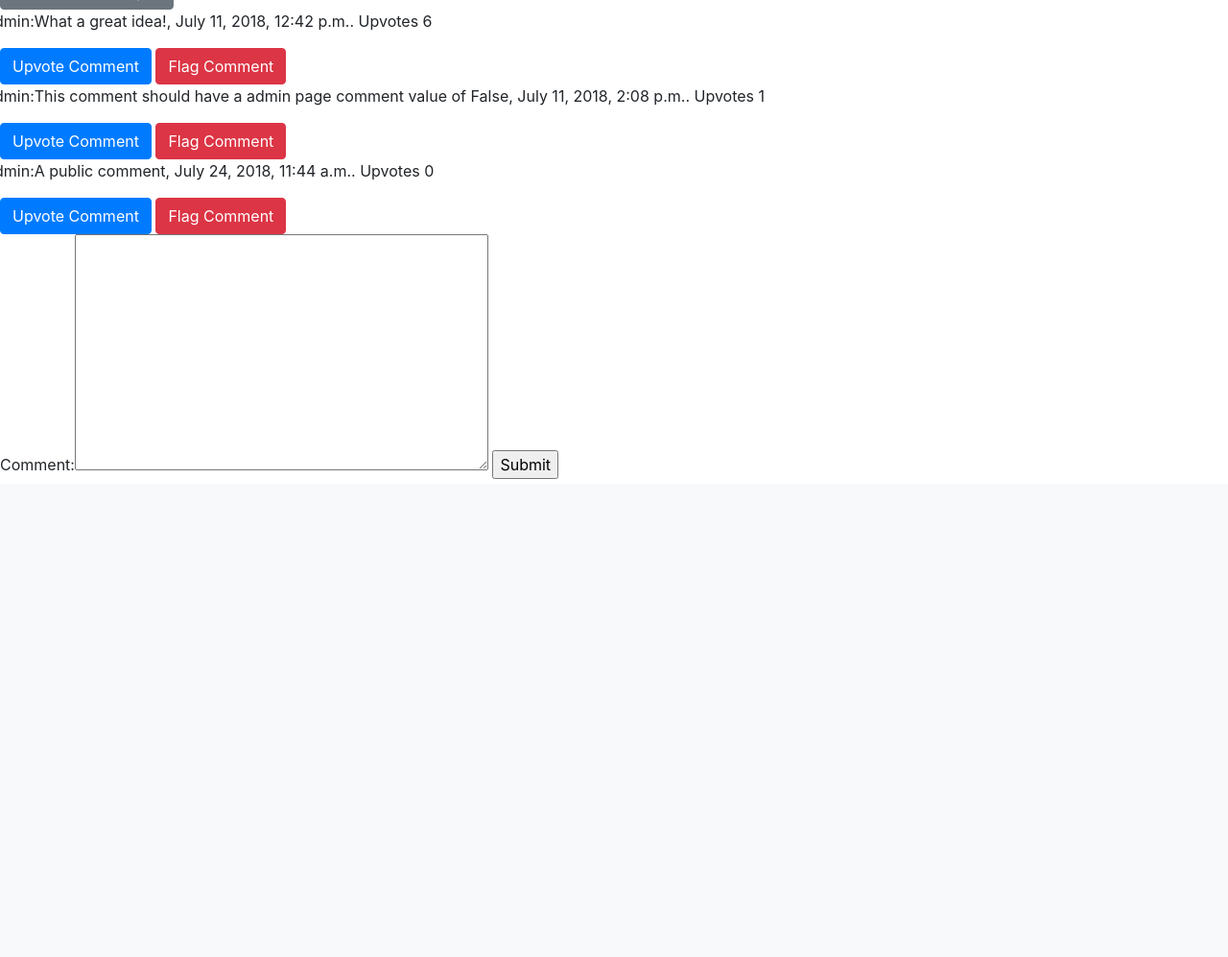
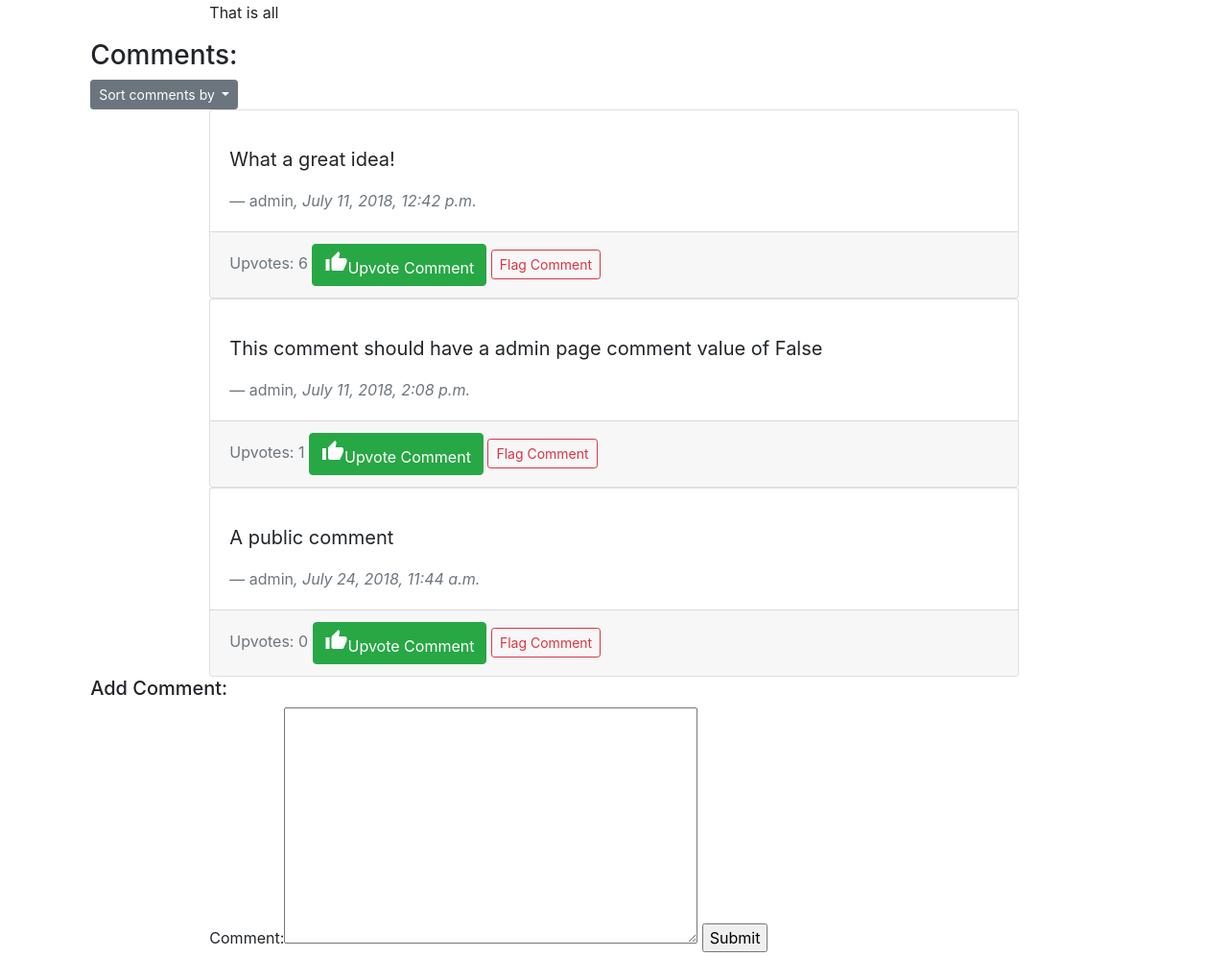
Before and after one commit to Paddywc/milestone-project-5, a Django app: a page that uses templates/base.html in a window 1280 px wide. Shown: the part 474-1471 px from the top of the page at 96% size. Before the commit the page ends 973 px from the top, so only its background shows below. Run offline with Django 3.2, Linux system fonts and the light colour scheme; data comes from the database, SQL or seed files in the repository; both versions use the stored data as it was after the commit; some libraries are stand-ins or nearby versions.

Commit message:
style view_feature page

```diff
--- a/market/models.py
+++ b/market/models.py
@@ -51,6 +51,7 @@ class Delivery(models.Model):
     # Code for turning other current_delivery_method values
     # to False once a new value saved as a True
     # Code from: https://stackoverflow.com/questions/1455126/unique-booleanfield-value-in-django
+    # Added user=self.user
     def save(self, *args, **kwargs):
         if self.current_delivery_method:
             try:
--- a/templates/base.html
+++ b/templates/base.html
@@ -11,6 +11,13 @@
     <script src="https://maxcdn.bootstrapcdn.com/bootstrap/4.0.0/js/bootstrap.min.js" integrity="sha384-JZR6Spejh4U02d8jOt6vLEHfe/JQGiRRSQQxSfFWpi1MquVdAyjUar5+76PVCmYl" crossorigin="anonymous"></script>
 
     <link rel="stylesheet" href="/static/css/styles.css" type="text/css" />
+
+
+<!--Import google icons-->
+ <link href="https://fonts.googleapis.com/icon?family=Material+Icons"
+      rel="stylesheet">
+
+
 
 <!--Stripe JavaScript
 Documentation recommends inclusion on every page of website
--- a/usersuggestions/templates/view_feature.html
+++ b/usersuggestions/templates/view_feature.html
@@ -1,23 +1,110 @@
-{% extends 'base.html' %}
-{% block title %} View Suggestion {% endblock %}
-{% load bootstrap_tags %}
-{% block head %}
+{% extends 'base.html' %} {% block title %} {{ feature.title }}{% endblock %} {% load bootstrap_tags %} {% block head %}
 <!--Script for ckeditor-->
-    {{ form.media }}
-{% endblock %}
-{% block content %}
+{{ form.media }} {% endblock %} {% block content %}
 
-<p>{{ feature.title }}</p>
+
+<main id="suggestion">
+
+
+    {% if request.user.is_staff %}
+    <div class="row btn-row">
+        <div class="col-xs-6 col-md-4 offset-xs-3 offset-md-4">
+            <a class="btn btn-outline-primary" href="{% url 'admin_page' feature.id %}" role="button">View admin page</a>
+        </div>
+    </div>
+    {% endif %}
+
+
+
+    <h1 id="suggestion-title">{{ feature.title }}</h1>
+
+
+    <div class="row btn-row">
+        <div class="col-xs-6 col-md-4 offset-xs-3 offset-md-4">
+            {% if not coins_enabled %}
+            <a class="btn btn-success" href="{% url 'upvote_suggestion' feature.id %}" role="button"> <i class="material-icons"> thumb_up</i>
+Upvote Suggestion</a> {% else %}
+            <!-- Upvote modal trigger-->
+            <button type="button" id="upvote" class="btn btn-success" data-toggle="modal" data-target="#upvoteModal">
+<i class="material-icons"> thumb_up</i>
+ Upvote Suggestion
+</button>
+            <!-- Upvote Modal -->
+            <div class="modal fade" id="upvoteModal" tabindex="-1" role="dialog" aria-labelledby="upvoteModalLabel" aria-hidden="true">
+                <div class="modal-dialog" role="document">
+                    <div class="modal-content">
+                        <div class="modal-header">
+                            <h5 class="modal-title" id="upvoteModalLabel">Upvote Suggestion</h5>
+                            <button type="button" class="close" data-dismiss="modal" aria-label="Close">
+          <span aria-hidden="true">&times;</span>
+        </button>
+                        </div>
+                        <div class="modal-body">
+
+                            <p>Upvote Cost: {{ price }} coins </p>
+                            Current coins: {{ user_coins }} {% if price > user_coins %}
+                            <p>You have insufficient coins to make this purchase</p>
+                            <form method="POST">
+                                {% csrf_token %}
+                                <!--from bootstrap documentation-->
+                                <div class="form-row align-items-center">
+                                    <div class="col-auto my-1">
+                                        <label class="mr-sm-2" for="purchaseCoinsSelect">Add more coins</label>
+                                        <select class="custom-select mr-sm-2" name="purchaseCoinsSelect" id="purchaseCoinsSelect">
+        {% for coin_option in coin_options %}
+        {% if coin_option == minimum_coins %}
+        <option value="{{ coin_option.id }}" selected> {{ coin_option }}: €{{ coin_option.price }}  </option>
+        {% else %}
+         <option value="{{ coin_option.id }}" > {{ coin_option }}: €{{ coin_option.price }} </option>
+        {% endif %}
+                {% endfor %}
+
+      </select>
+                                    </div>
+                                    <div class="col-auto my-1">
+                                        <button type="submit" class="btn btn-success" name="purchaseCoins">Purchase coins</button>
+                                    </div>
+                                </div>
+                            </form>
+                            {% endif %}
+                        </div>
+                        {% if user_coins >= price %}
+                        <div class="modal-footer">
+                            <button type="button" class="btn btn-secondary" data-dismiss="modal">Close</button>
+                            <a role="button" href="{% url 'upvote_suggestion' feature.id %}" class="btn btn-success">Confirm Upvote</a>
+                        </div>
+                        {% endif %}
+                    </div>
+                </div>
+            </div>
+            {% endif %}
+
+        </div>
+    </div>
+    <div class="row btn-row">
+        <div class="col-xs-6 col-md-4 offset-xs-3 offset-md-4">
+            <!-- Flag suggestion modal trigger -->
+            <button type="button" class="btn btn-outline-danger btn-sm " data-toggle="modal" data-target="#flagSuggestionModal">
+Flag Suggestion
+</button>
+        </div>
+    </div>
+
+
+    <div class="row">
+        <div class="col-xs-10 col-md-8 offset-xs-1 offset-md-2">
+            <div id="details-section">
                 <p>{{ feature.details|safe }}</p>
+            </div>
+        </div>
+    </div>
 
 
 
 
 
-   <!-- Flag suggestion modal trigger -->
-<button type="button" class="btn btn-danger" data-toggle="modal" data-target="#flagSuggestionModal">
-Flag Suggestion
-</button>
+
+
 
     <!--Flag suggestion model-->
 
@@ -45,18 +132,14 @@ Flag Suggestion
       </select>
 
                             </div>
-
                             <div class="col-auto my-1">
                                 <a class="flagBtn btn btn-danger" id="suggestionSpanBtn" href="{% url 'flag' 2 feature.id 0 %}" role="button">Flag </a>
                                 <a class="flagBtn btn btn-danger" id="suggestionHateBtn" href="{% url 'flag' 2 feature.id 1 %}" role="button">Flag </a>
                                 <a class="flagBtn btn btn-danger" id="suggestionGraphicBtn" href="{% url 'flag' 2 feature.id 2 %}" role="button">Flag </a>
                                 <a class="flagBtn btn btn-danger" id="suggestionBullyingBtn" href="{% url 'flag' 2 feature.id 3 %}" role="button">Flag </a>
-
                             </div>
-
                         </div>
                     </form>
-
                 </div>
 
             </div>
@@ -65,84 +148,26 @@ Flag Suggestion
 
 
 
-{% if request.user.is_staff %}
-<div class="row">
-<a class="btn btn-primary" href="{% url 'admin_page' feature.id %}" role="button">View admin page</a>
-</div>
-{% endif %}
-
-    {% if not coins_enabled %}
-<a class="btn btn-primary" href="{% url 'upvote_suggestion' feature.id %}" role="button">Upvote Suggestion</a>
-
-      {% else %}
-
-   <!-- Upvote modal trigger-->
-<button type="button" id="upvote" class="btn btn-primary" data-toggle="modal" data-target="#upvoteModal">
- Upvote Suggestion
-</button>
-
-<!-- Upvote Modal -->
-<div class="modal fade" id="upvoteModal" tabindex="-1" role="dialog" aria-labelledby="upvoteModalLabel" aria-hidden="true">
-  <div class="modal-dialog" role="document">
-    <div class="modal-content">
-      <div class="modal-header">
-        <h5 class="modal-title" id="upvoteModalLabel">Upvote Suggestion</h5>
-        <button type="button" class="close" data-dismiss="modal" aria-label="Close">
-          <span aria-hidden="true">&times;</span>
-        </button>
-      </div>
-      <div class="modal-body">
-
-        <p>Upvote Cost: {{ price }} coins </p>
-        Current coins: {{ user_coins }}
-           {% if price > user_coins %}
-        <p>You have insufficient coins to make this purchase</p>
-        <form method="POST">
-           {% csrf_token %}
-
-
-        <!--from bootstrap documentation-->
-  <div class="form-row align-items-center">
-    <div class="col-auto my-1">
-      <label class="mr-sm-2" for="purchaseCoinsSelect">Add more coins</label>
-      <select class="custom-select mr-sm-2" name="purchaseCoinsSelect" id="purchaseCoinsSelect">
-        {% for coin_option in coin_options %}
-        {% if coin_option == minimum_coins %}
-        <option value="{{ coin_option.id }}" selected> {{ coin_option }}: €{{ coin_option.price }}  </option>
-        {% else %}
-         <option value="{{ coin_option.id }}" > {{ coin_option }}: €{{ coin_option.price }} </option>
-        {% endif %}
-                {% endfor %}
-
-      </select>
-    </div>
-    <div class="col-auto my-1">
-      <button type="submit" class="btn btn-primary" name="purchaseCoins">Purchase coins</button>
-    </div>
-  </div>
-
-        </form>
-        {% endif %}
-
-
-      </div>
-      {% if user_coins >= price %}
-      <div class="modal-footer">
-        <button type="button" class="btn btn-secondary" data-dismiss="modal">Close</button>
-        <a role="button" href="{% url 'upvote_suggestion' feature.id %}" class="btn btn-primary">Confirm Upvote</a>
-      </div>
-      {% endif %}
-    </div>
-  </div>
-</div>
-
-
- <div id="comments">
 
 
 
+
+
+
+</main>
+
+<footer id="suggestion-comments">
+    <div id="comments">
+
+        <div class="row">
+            <div class="offset-1">
+                <h3 id="comments-title">Comments:</h3>
+            </div>
+        </div>
+        <div class="row">
+            <div class="offset-1">
                 <div class="btn-group" role="group">
-    <button id="orderCommentsButtonGroup" type="button" class="btn btn-secondary dropdown-toggle" data-toggle="dropdown" aria-haspopup="true" aria-expanded="false">
+                    <button id="orderCommentsButtonGroup" type="button" class="btn btn-sm btn-secondary dropdown-toggle" data-toggle="dropdown" aria-haspopup="true" aria-expanded="false">
       Sort comments by
     </button>
                     <div class="dropdown-menu" aria-labelledby="orderCommentsButtonGroup">
@@ -152,22 +177,39 @@ Flag Suggestion
                     </div>
                 </div>
             </div>
+        </div>
+
+        {% for comment in comments %}
+
+        <div class="row">
+            <div class="col-xs-10 col-md-8 offset-xs-1 offset-md-2">
+
+                <div class="card">
+
+                    <div class="card-body">
+                        <blockquote class="blockquote mb-0">
+                            <p>{{ comment.comment|safe }}</p>
+                            <footer class="blockquote-footer">{{ comment.user }}<cite title="Source Title">, {{ comment.date_time }}</cite></footer>
+                        </blockquote>
+                    </div>
+                    <div class="card-footer text-muted">
+                        Upvotes: {{ comment.upvotes }} <a class="btn upvote-btn btn-success " href="{% url 'upvote_comment' comment.id %}" role="button">
+                                <i class="material-icons"> thumb_up</i>Upvote Comment</a>
+
+                         <!-- Flag comment modal trigger -->
+        <button type="button" class="btn flag-btn btn-outline-danger btn-sm" data-toggle="modal" data-target="#flagCommentModal">
+Flag Comment
+</button>
+                    </div>
+
+                </div>
+            </div>
+        </div>
+
+        <!--<a class="btn btn-danger" href="{% url 'flag' 1 comment.id 2 %}" role="button">Flag </a>-->
 
 
 
-
-{% endif %}
-
-{% for comment in comments %}
-<div class="row"><p>{{ comment.user }}:{{ comment.comment|safe }}, {{ comment.date_time }}. Upvotes {{ comment.upvotes }}</p></div>
-<a class="btn btn-primary" href="{% url 'upvote_comment' comment.id %}" role="button">Upvote Comment</a>
-<!--<a class="btn btn-danger" href="{% url 'flag' 1 comment.id 2 %}" role="button">Flag </a>-->
-
-
-   <!-- Flag comment modal trigger -->
-<button type="button" class="btn btn-danger" data-toggle="modal" data-target="#flagCommentModal">
-Flag Comment
-</button>
 
         <!--Flag comment model-->
 
@@ -213,30 +255,35 @@ Flag Comment
             </div>
         </div>
 
-
         {% endfor %}
 
     </div>
     <script>
         let showAppropriateButton = function() {
             $(".flagBtn").hide()
-        if ($("#flagCommentReasonSelect").val()=="0"){
+            if ($("#flagCommentReasonSelect").val() == "0") {
                 $("#commentSpanBtn").show()
-        } else if ($("#flagCommentReasonSelect").val()=="1"){
+            }
+            else if ($("#flagCommentReasonSelect").val() == "1") {
                 $("#commentHateBtn").show()
-        } else if ($("#flagCommentReasonSelect").val()=="2"){
+            }
+            else if ($("#flagCommentReasonSelect").val() == "2") {
                 $("#commentGraphicBtn").show()
-        } else if ($("#flagCommentReasonSelect").val()=="3"){
+            }
+            else if ($("#flagCommentReasonSelect").val() == "3") {
                 $("#commentBullyingBtn").show()
             }
 
-         if ($("#flagSuggestionReasonSelect").val()=="0"){
+            if ($("#flagSuggestionReasonSelect").val() == "0") {
                 $("#suggestionSpanBtn").show()
-        } else if ($("#flagSuggestionReasonSelect").val()=="1"){
+            }
+            else if ($("#flagSuggestionReasonSelect").val() == "1") {
                 $("#suggestionHateBtn").show()
-        } else if ($("#flagSuggestionReasonSelect").val()=="2"){
+            }
+            else if ($("#flagSuggestionReasonSelect").val() == "2") {
                 $("#suggestionGraphicBtn").show()
-        } else if ($("#flagSuggestionReasonSelect").val()=="3"){
+            }
+            else if ($("#flagSuggestionReasonSelect").val() == "3") {
                 $("#suggestionBullyingBtn").show()
             }
 
@@ -244,20 +291,31 @@ Flag Comment
 
         };
 
-     $(document).ready(function(){
+        $(document).ready(function() {
             showAppropriateButton()
         })
 
         $("#flagCommentReasonSelect").change(showAppropriateButton)
         $("#flagSuggestionReasonSelect").change(showAppropriateButton)
+    </script>
 
 
-</script>
+     <div class="row">
+            <div class="offset-1">
+                <h5 id="add-comment-title">Add Comment:</h5>
+            </div>
+        </div>
+      <div class="row">
+            <div class="col-xs-10 col-md-8 offset-xs-1 offset-md-2">
     <form method="POST">
 
-    {{ form|as_bootstrap }}
-    {% csrf_token %}
-    <input type="submit" value="Submit" name="postComment">
+
+        {{ form|as_bootstrap }} {% csrf_token %}
+        <input type="submit"  value="Submit" name="postComment">
 
     </form>
+    </div>
+    </div>
+    </div>
+</footer>
 {% endblock %}
```
Also changed, not shown: db.sqlite3. Lines whose indentation alone changed are shown as unchanged.
